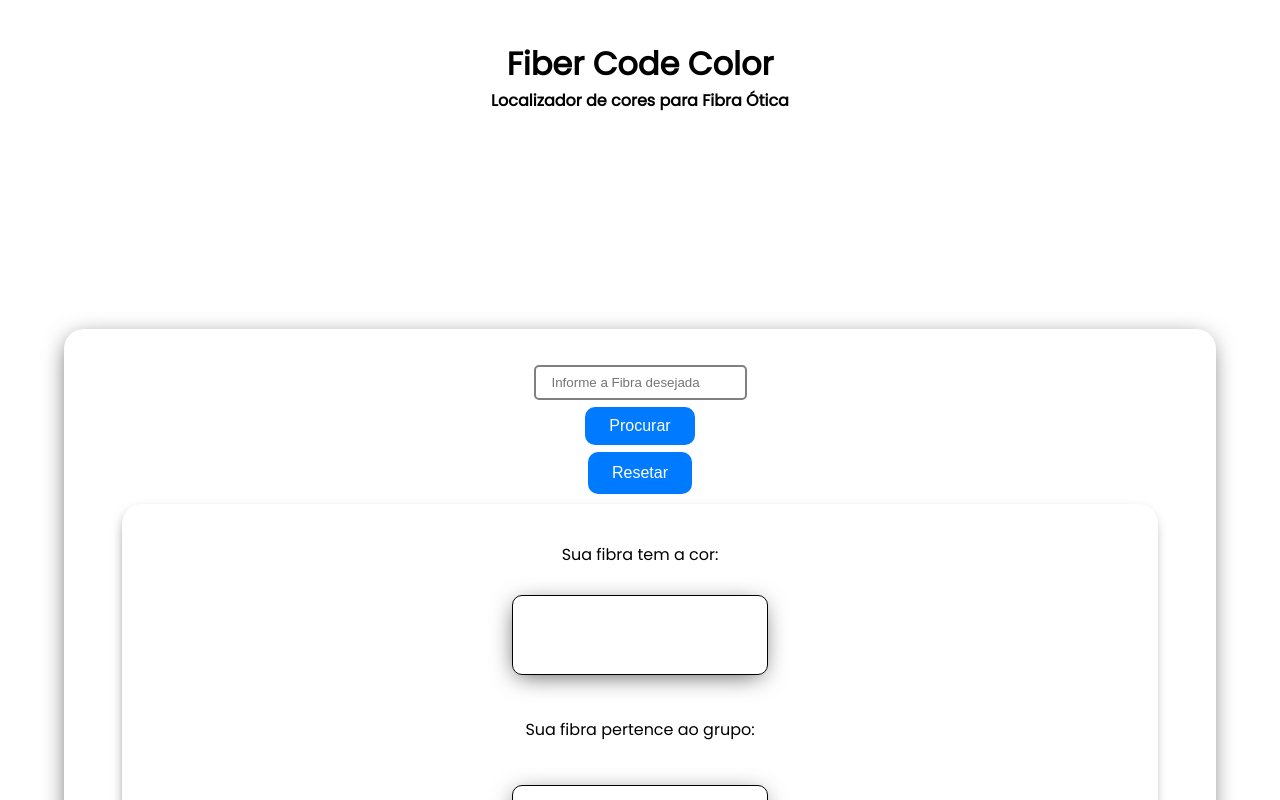
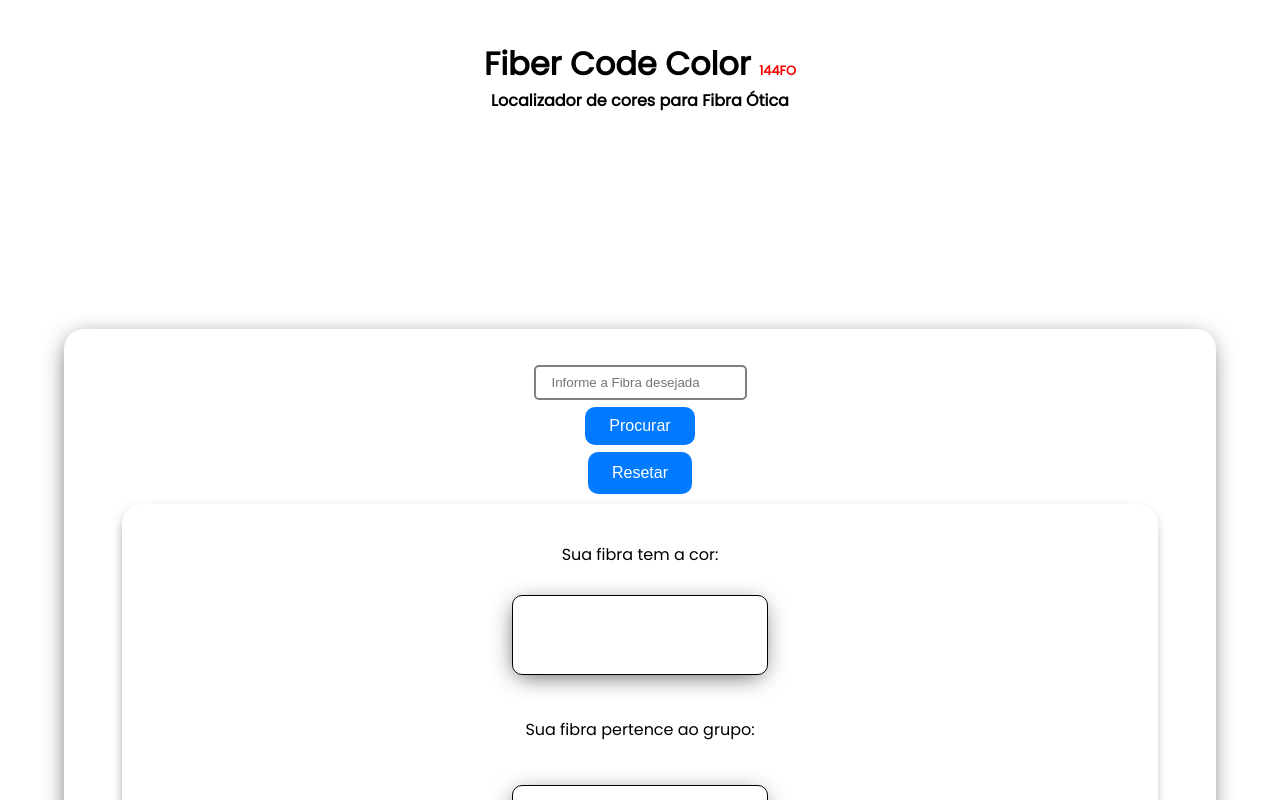
Before and after one commit to Mobiuus-learn/fiber, a website: page 144.html in a window 1280 px wide. Drawn offline with Linux system fonts and the light colour scheme.

Commit message:
adicionado etiqueta basico de identificação

```diff
--- a/144.html
+++ b/144.html
@@ -23,7 +23,10 @@
   </head>
   <body>
     <header>
-      <h1>Fiber Code Color</h1>
+      <h1>
+        Fiber Code Color
+        <span style="font-size: 0.8rem; color: red">144FO</span>
+      </h1>
 
       <h4>Localizador de cores para Fibra Ótica</h4>
     </header>
```
Also changed, not shown: 24.html (+3 -1 lines), 36.html (+3 -1 lines).
